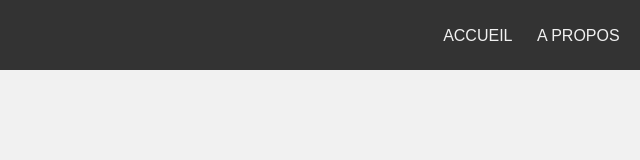
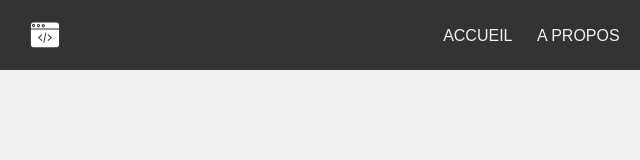
Before and after one commit to olivier-geiger/nav-bar-hamburger-responsive, a plain HTML site: page index.html in a window 1280 px wide. Shown: the full height of the page, 0-640 px from the left. Drawn offline with Linux system fonts and the light colour scheme; the site is published under a folder, as on GitHub Pages, so addresses that start at the root find nothing.

Commit message:
Update index.html

```diff
--- a/index.html
+++ b/index.html
@@ -14,7 +14,7 @@
     <nav class="nav-bar">
         <!-- logo nav-bar -->
         <a class="btn-toggle-code" href="#index.html">
-            <img src="/code.svg" alt="">
+            <img src="code.svg" alt="">
         </a>
         <!-- liens nav-bar -->
         <ul class="liste-nav">
```
